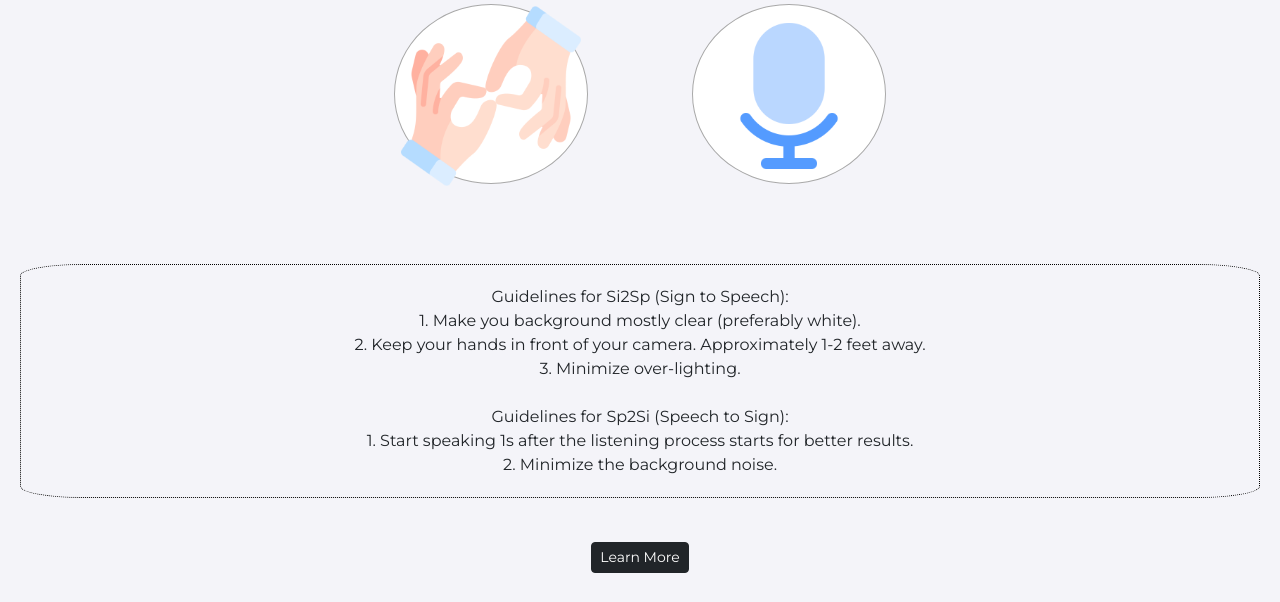
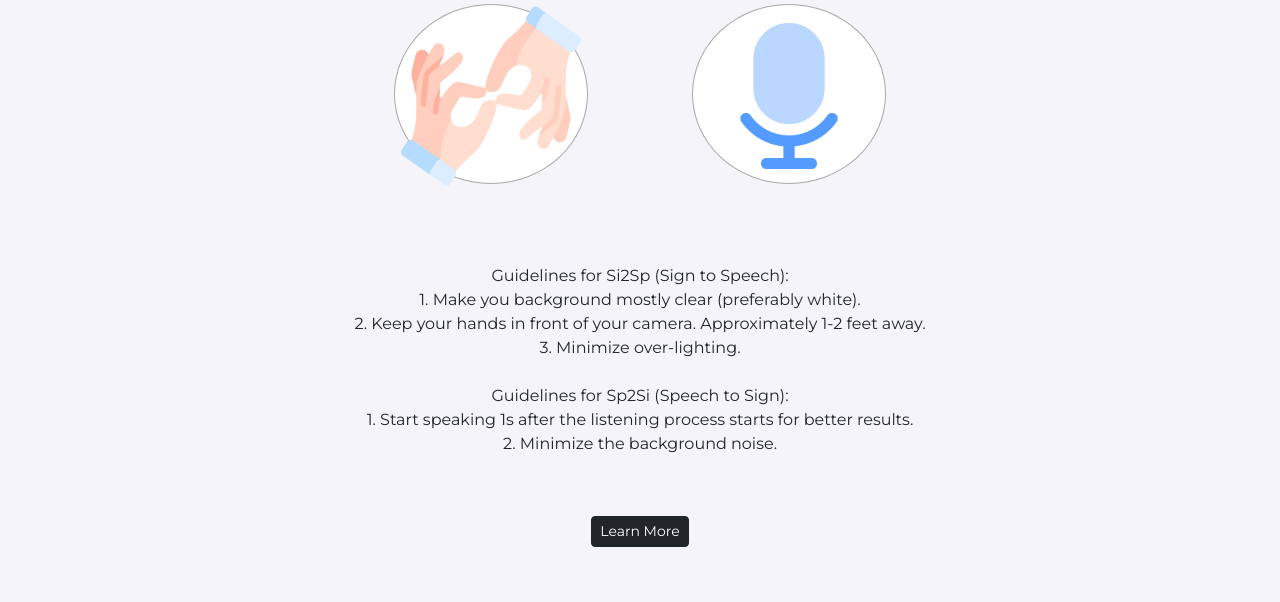
Before and after one commit to soumyagautam/Sign-Sense, a Flask app: page / in a window 1280 px wide. Shown: the part 198-800 px from the top of the page. Run offline with Flask 3, Linux system fonts and the light colour scheme; parts of the project's set-up code (start-up, migrations or seed data) failed here and were passed over.

Commit message:
Update styles.css

```diff
--- a/Web_Version/static/styles.css
+++ b/Web_Version/static/styles.css
@@ -52,13 +52,11 @@ form {
 }
 
 .instructions {
-    padding: 20px;
-    border: 1px dotted black;
-    border-radius: 5%;
+    padding: 0 25%;
 }
 
-.instructions-sub {
-    margin: 0;
+.instruction {
+    margin: 0 30px;
 }
 
 .btn-foot {
```
